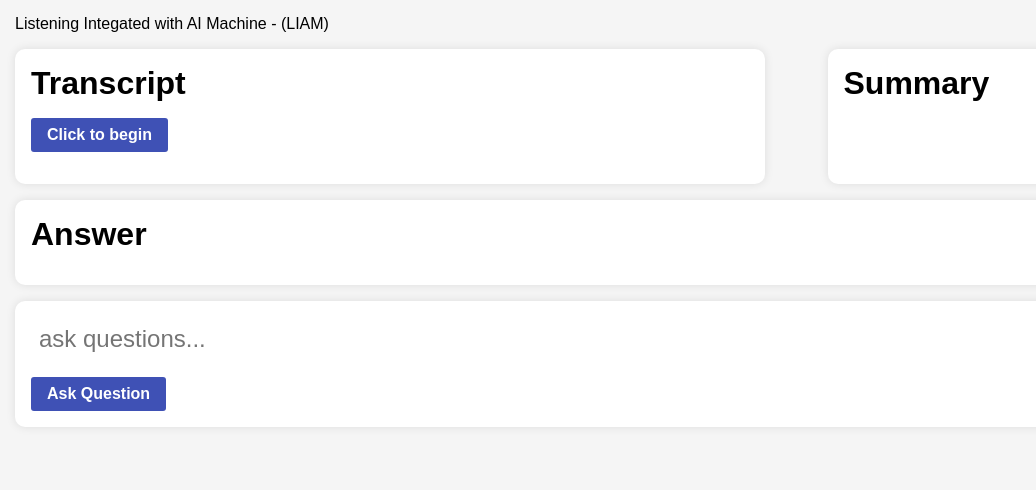
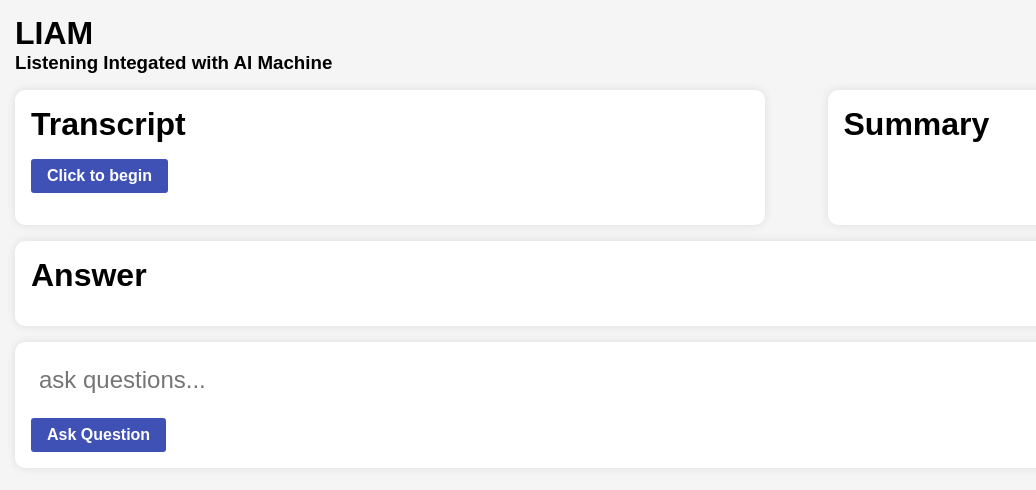
Before and after one commit to andrewschoi/liam, a Next.js app: page / in a window 1280 px wide. Shown: the top 490 px of the page, without its empty margins (0-1036 px from the left). Built offline with nearby package versions, Linux system fonts and the light colour scheme.

Commit message:
Wrap title into separate elements

```diff
--- a/src/pages/index.js
+++ b/src/pages/index.js
@@ -58,7 +58,10 @@ export default function Home() {
   return (
     <main>
       <div>
-        Listening Integated with AI Machine - (LIAM)
+        <div className="title-container">
+          <h1 className="title-header">LIAM</h1>
+          <h3 className="subtitle-header">Listening Integated with AI Machine</h3>
+        </div>
         <div className="row-container">
           <div className="transcript-container">
             <h1 className="transcript-header">Transcript</h1>
```
